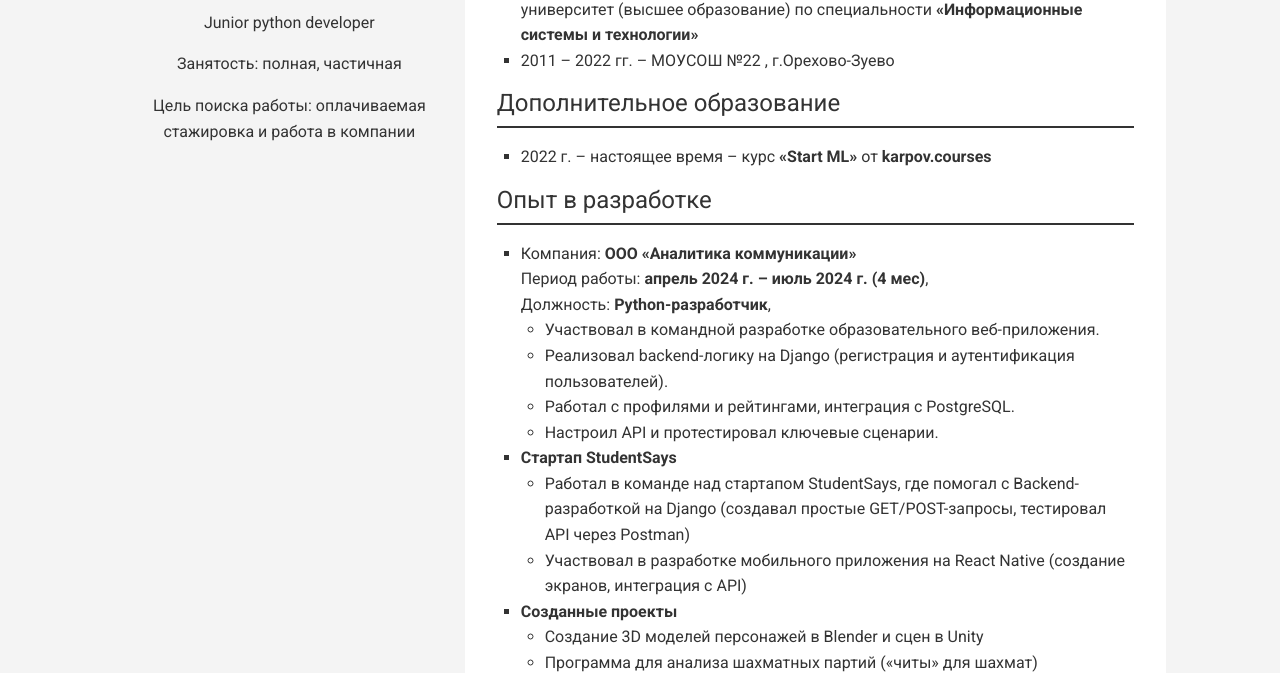
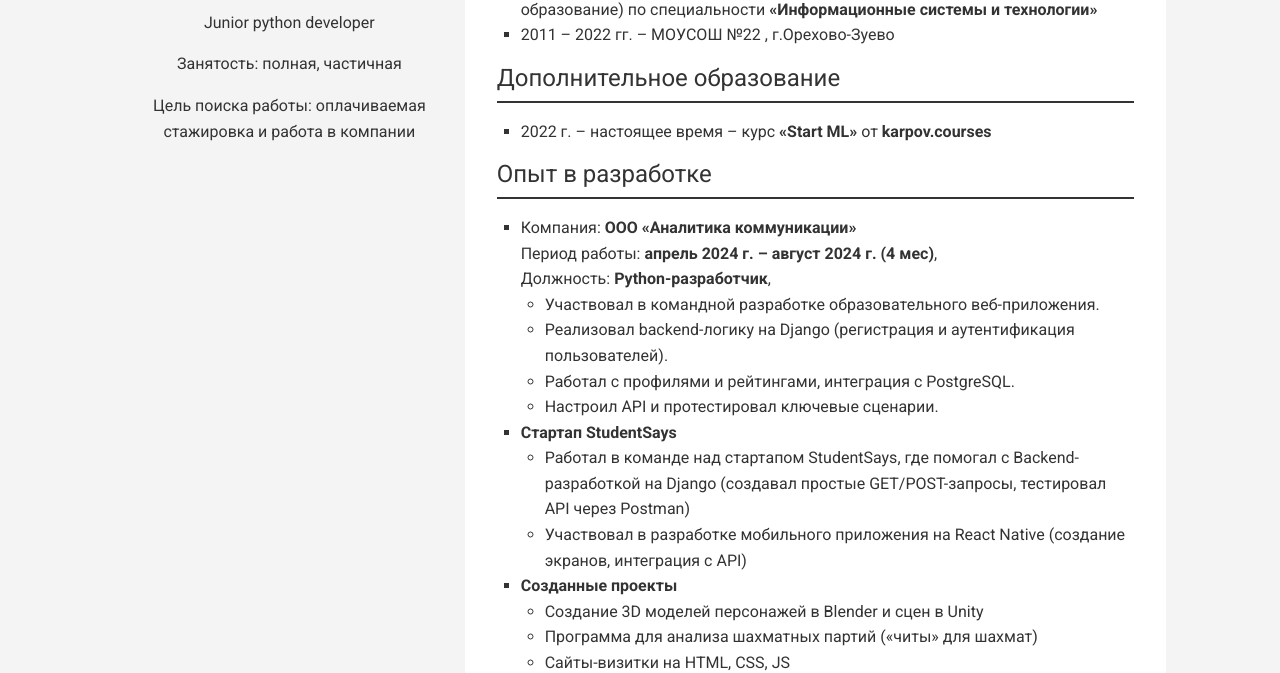
Before and after one commit to CeHe4ka/cehe4ka.github.io, a plain HTML site: page index.html in a window 1280 px wide. Shown: the part 427-1100 px from the top of the page. Drawn offline with nearby package versions, Linux system fonts and the light colour scheme.

Commit message:
Update index.html

```diff
--- a/index.html
+++ b/index.html
@@ -60,7 +60,7 @@
 
                 <h2 id="edu">Образование</h2>
                 <ul>
-                    <li>2022 – настоящее время – Российский Государственный Социальный университет (высшее образование)
+                    <li>2022 – 2026 – Российский Государственный Социальный университет (высшее образование)
                         по специальности <b>«Информационные системы и технологии»</b></li>
                     <li>2011 – 2022 гг. – МОУСОШ №22 , г.Орехово-Зуево</li>
                 </ul>
@@ -73,7 +73,7 @@
                 <h2 id="exp">Опыт в разработке</h2>
                 <ul>
                     <li>Компания: <b>ООО «Аналитика коммуникации»</b>
-                        <br> Период работы: <b>апрель 2024 г. – июль 2024 г. (4 мес)</b>,
+                        <br> Период работы: <b>апрель 2024 г. – август 2024 г. (4 мес)</b>,
                         <br> Должность: <b>Python-разработчик</b>,
                         <ul>
                             <li>Участвовал в командной разработке образовательного веб-приложения.</li>
```
